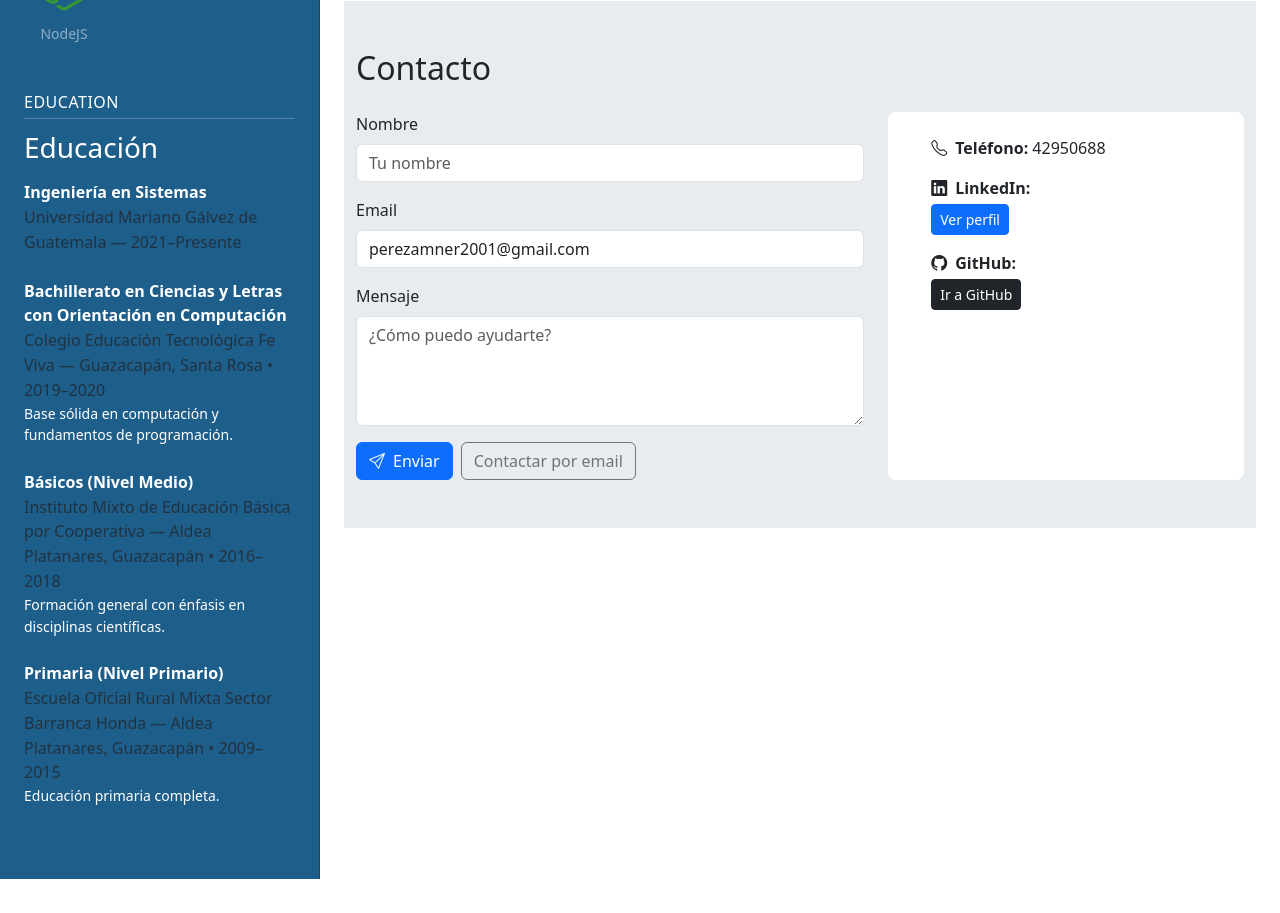
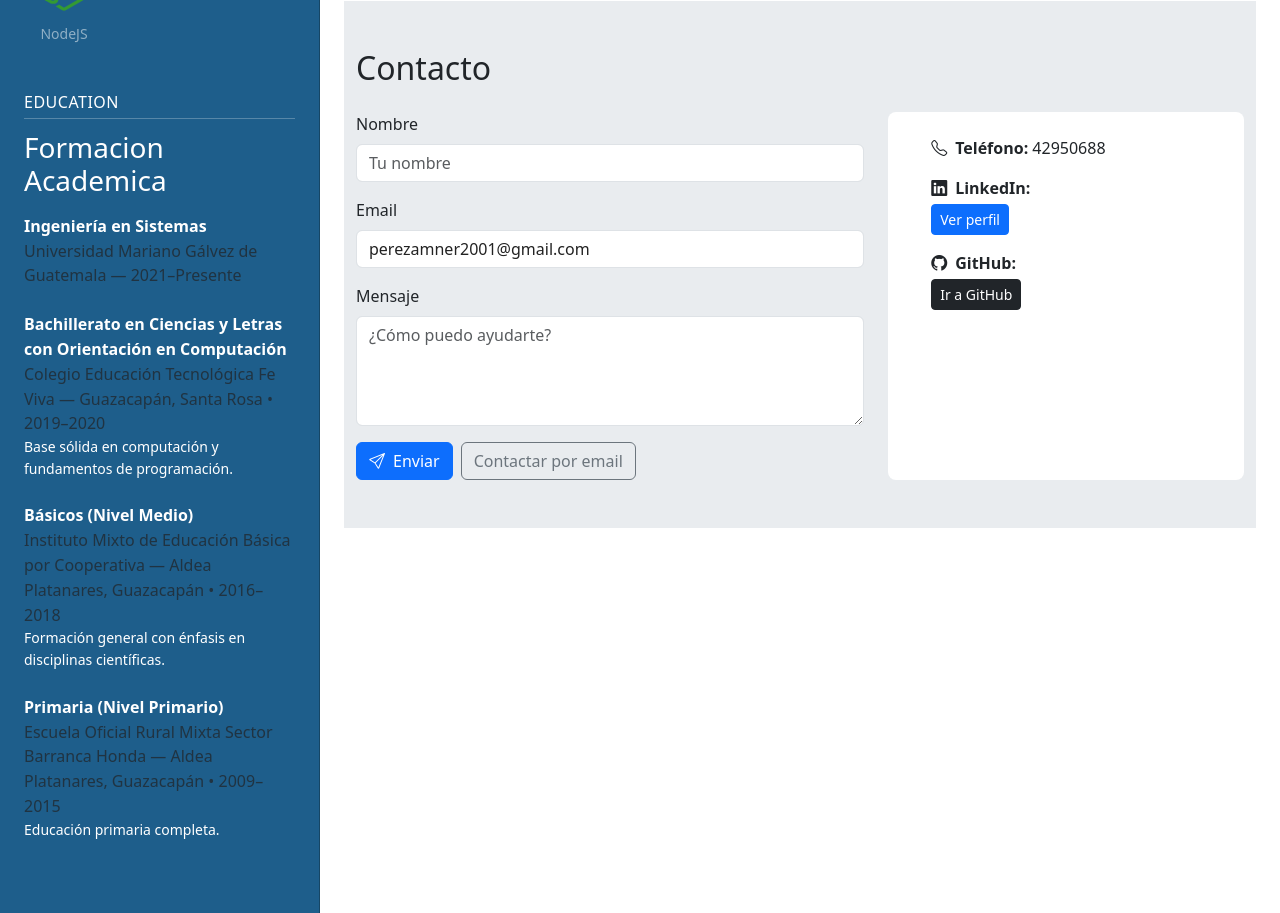
Before and after one commit to PerezAmnerJr/Mi-hoja-de-Vida-Amner, a React (Vite) app: page / in a window 1280 px wide. Shown: the part 1020-1933 px from the top of the page. Before the commit the page ends 1899 px from the top, so only its background shows below. Built offline with nearby package versions, Linux system fonts and the light colour scheme.

Commit message:
Nuevas actualizacionesde tema Education a Formacion Academica

```diff
--- a/src/sections/Education.tsx
+++ b/src/sections/Education.tsx
@@ -1,7 +1,7 @@
 export default function Education() {
   return (
-    <section id="education" className="reveal mb-5">
-      <h2 className="h3 mb-3">Educación</h2>
+    <section id="Education" className="reveal mb-5">
+      <h2 className="h3 mb-3">Formacion Academica</h2>
 
       <ul className="list-unstyled">
         {/* Universidad */}
```
